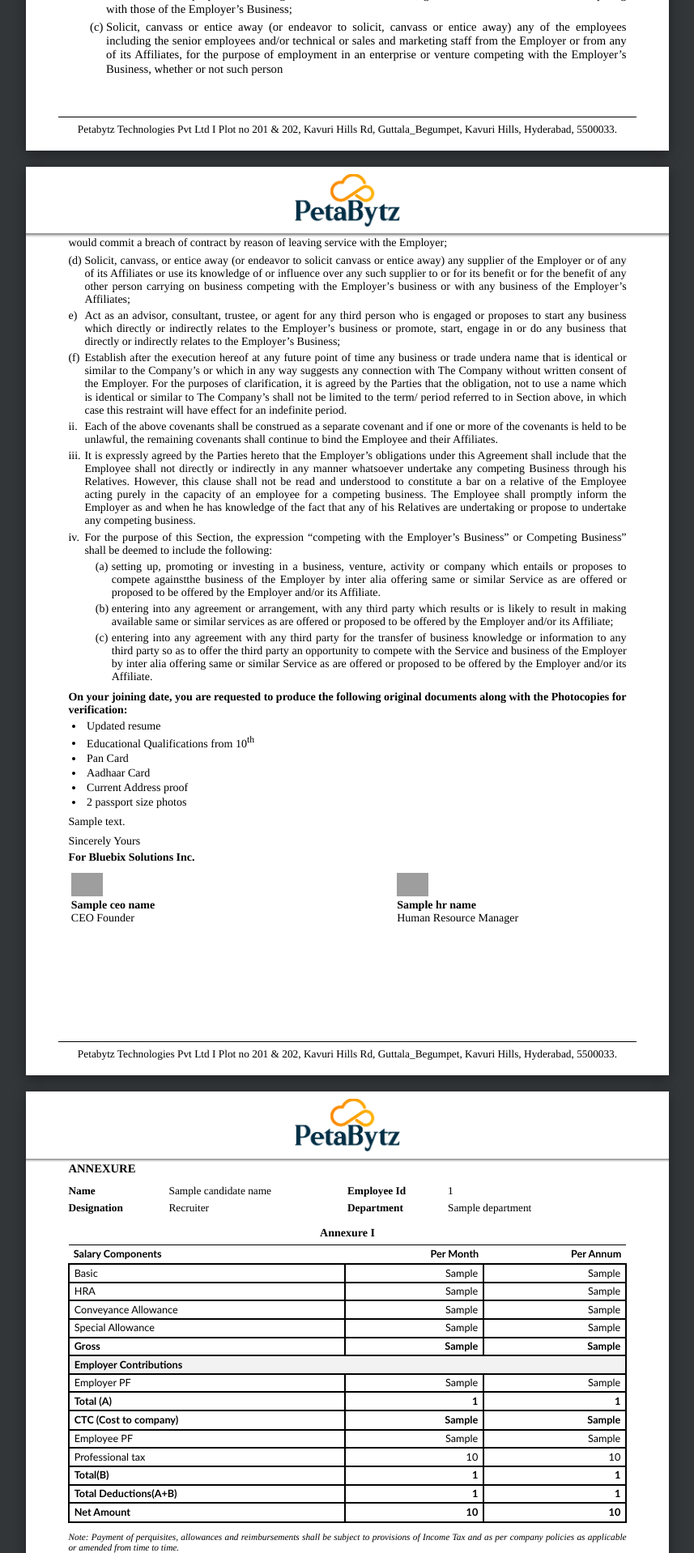
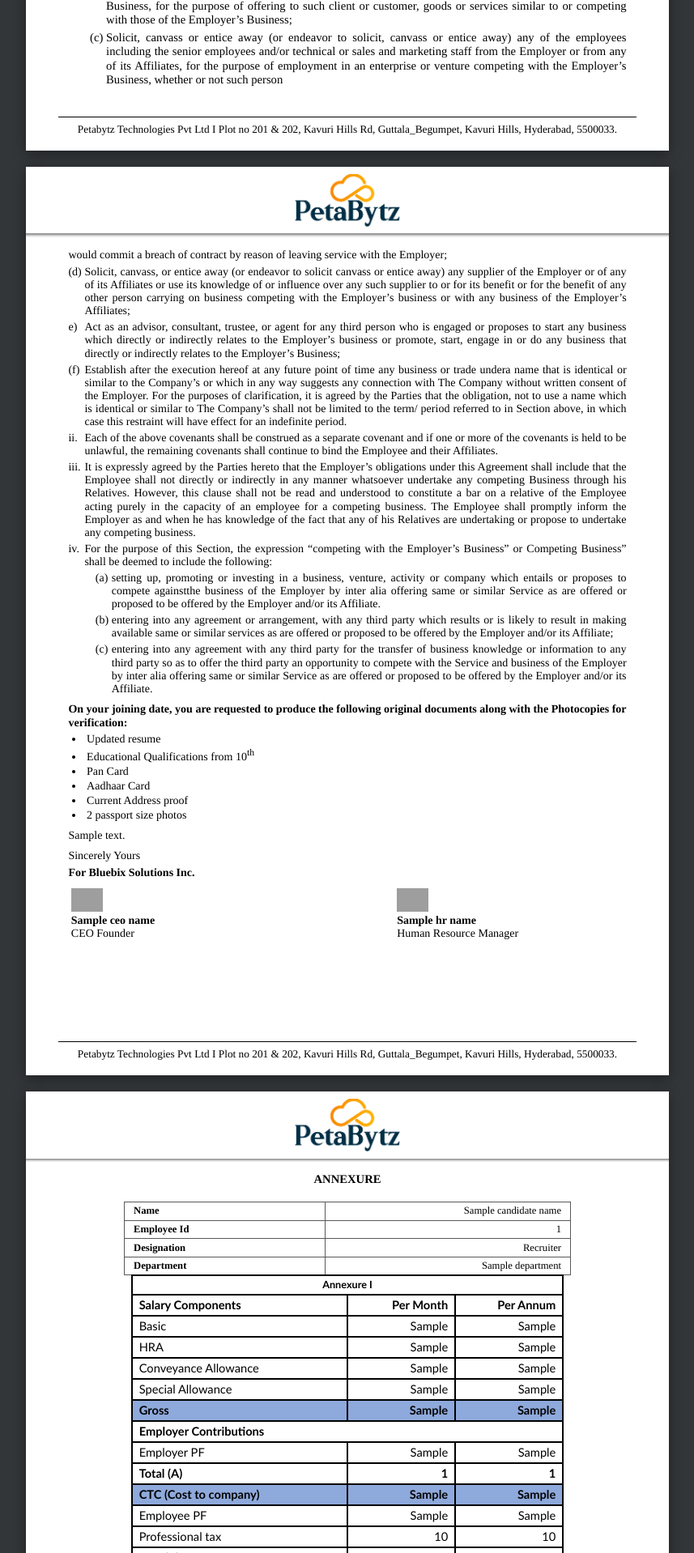
Before and after one commit to sathinathp/Auto-offer, a Flask app: template templates/offer_letters/bluebix_offer.html in a window 1280 px wide. Shown: the part 3242-5160 px from the top of the page at 81% size, without its empty margins (211-1068 px from the left). Run offline with Flask 3, Linux system fonts and the light colour scheme; the template is opened without the code that fills it: most values are stand-ins (such as "Sample title", 1, 10 or a date in 2020); grey boxes are pictures that could not be loaded.

Commit message:
Optimize Page 1 whitespace, update Page 5 Annexure table layout and header background color to #a9d08e

```diff
--- a/app.py
+++ b/app.py
@@ -390,5 +390,5 @@
         return jsonify({'status': 'error', 'message': f'PDF Generation Failed: {str(e)}'}), 500
 
 if __name__ == '__main__':
-    port = int(os.environ.get("PORT", 5001))
+    port = int(os.environ.get("PORT", 5000))
     app.run(host="0.0.0.0", port=port, debug=True)
--- a/static/css/bluebix_offer.css
+++ b/static/css/bluebix_offer.css
@@ -23,10 +23,10 @@
     height: 841.89pt;
     position: relative;
     page-break-after: always;
-    padding-top: 65pt;
+    padding-top: 75pt;
     padding-left: 39.2pt;
     padding-right: 39.2pt;
-    padding-bottom: 35pt;
+    padding-bottom: 45pt;
     font-size: 11pt;
     line-height: 1.18;
     color: #000000;
@@ -92,7 +92,8 @@
     line-height: 1.15;
 }
 p {
-    margin-bottom: 7pt;
+    margin-bottom: 9.5pt;
+    line-height: 1.22;
     text-align: justify;
 }
 .bold {
@@ -291,6 +292,73 @@
 #page-4 ul.bullets li {
     margin-bottom: 1.5pt;
 }
+#page-4 ul.annexure-container {
+    width: 80%;
+    margin: 0 auto;
+}
+
+.candidate-info-table {
+    width: 100%;
+    border-collapse: collapse;
+    margin-bottom: -1px;
+    font-size: 9.5pt;
+}
+
+.candidate-info-table td {
+    border: 1px solid #595959;
+    padding: 2.5pt 8pt;
+}
+
+.candidate-info-table td.label {
+    font-weight: bold;
+    width: 45%;
+}
+
+.candidate-info-table td.value {
+    width: 55%;
+    text-align: right;
+}
+
+.annexure-table {
+    width: 100%;
+    border-collapse: collapse;
+    font-size: 9.5pt;
+}
+
+.annexure-table th, .annexure-table td {
+    border: 1px solid #595959;
+    padding: 2.5pt 6pt;
+}
+
+.annexure-table .annexure-title-row td {
+    text-align: center;
+    font-weight: bold;
+    font-size: 9.5pt;
+    padding: 2.5pt 6pt;
+}
+
+.annexure-table .header-row td {
+    background-color: #a9d08e;
+    color: #000000;
+    font-weight: bold;
+}
+
+.annexure-table .blue-row td {
+    background-color: #8ea9db;
+    font-weight: bold;
+}
+
+.annexure-table .bold-row td {
+    font-weight: bold;
+}
+
+.annexure-note-red {
+    color: #c00000;
+    font-size: 8.5pt;
+    margin-top: 14pt;
+    line-height: 1.25;
+}
+
 #page-4 .signatures-wrapper {
     margin-top: 8pt;
 }
--- a/templates/offer_letters/bluebix_offer.html
+++ b/templates/offer_letters/bluebix_offer.html
@@ -238,115 +238,108 @@
        <img src="static/images/divider.png" class="header-line-img" />
    </div>
    <div class="content">
-       <div class="annexure-header-title bold" style="font-size: 11pt; margin-bottom: 6pt;">ANNEXURE</div>
-       <table class="candidate-info-table" style="width: 100%; margin-bottom: 10pt; font-size: 10pt; border-collapse: collapse;">
+       <div class="annexure-header-title bold center" style="text-align: center; font-weight: bold; font-size: 11pt; margin-bottom: 14pt;">ANNEXURE</div>
+
+       <div class="annexure-container" style="width: 80%; margin: 0 auto;">
+           <table class="candidate-info-table">
                <tr>
-               <td style="width: 18%; font-weight: bold; padding: 2pt 0;">Name</td>
-               <td style="width: 32%; padding: 2pt 0;">{{ candidate_name | default('Bandi Dharani') }}</td>
-               <td style="width: 18%; font-weight: bold; padding: 2pt 0;">Employee Id</td>
-               <td style="width: 32%; padding: 2pt 0;">{{ employee_id | default('BBSHYD0490') }}</td>
+                   <td class="label">Name</td>
+                   <td class="value">{{ candidate_name | default('Bandi Dharani') }}</td>
                </tr>
                <tr>
-               <td style="font-weight: bold; padding: 2pt 0;">Designation</td>
-               <td style="padding: 2pt 0;">{{ designation | default('Recruiter') }}</td>
-               <td style="font-weight: bold; padding: 2pt 0;">Department</td>
-               <td style="padding: 2pt 0;">{{ department | default('US Staffing') }}</td>
+                   <td class="label">Employee Id</td>
+                   <td class="value">{{ employee_id | default('BBSHYD0490') }}</td>
+               </tr>
+               <tr>
+                   <td class="label">Designation</td>
+                   <td class="value">{{ designation | default('Recruiter') }}</td>
+               </tr>
+               <tr>
+                   <td class="label">Department</td>
+                   <td class="value">{{ department | default('US Staffing') }}</td>
                </tr>
            </table>
 
-       <div class="annexure-sub-title bold" style="font-size: 10.5pt; margin-bottom: 4pt; text-align: center;">Annexure I</div>
-       <table class="annexure-table" style="width: 100%; border-collapse: collapse; font-size: 9.5pt; line-height: 1.1;">
-           <thead>
-               <tr style="border-top: 1px solid #000; border-bottom: 1px solid #000;">
-                   <th style="text-align: left; padding: 3pt 4pt; font-weight: bold;">Salary Components</th>
-                   <th style="text-align: right; padding: 3pt 4pt; font-weight: bold;">Per Month</th>
-                   <th style="text-align: right; padding: 3pt 4pt; font-weight: bold;">Per Annum</th>
+           <table class="annexure-table">
+               <tr class="annexure-title-row">
+                   <td colspan="3">Annexure I</td>
                </tr>
-           </thead>
-           <tbody>
-               <tr>
-                   <td style="padding: 2.5pt 4pt;">Basic</td>
-                   <td style="text-align: right; padding: 2.5pt 4pt;">{{ basic_monthly | default(basic_m) | default('15,000') }}</td>
-                   <td style="text-align: right; padding: 2.5pt 4pt;">{{ basic_annual | default(basic_a) | default('1,80,000') }}</td>
+               <tr class="header-row">
+                   <td style="width: 50%;">Salary Components</td>
+                   <td style="text-align: right; width: 25%;">Per Month</td>
+                   <td style="text-align: right; width: 25%;">Per Annum</td>
                </tr>
                <tr>
-                   <td style="padding: 2.5pt 4pt;">HRA</td>
-                   <td style="text-align: right; padding: 2.5pt 4pt;">{{ hra_monthly | default(hra_m) | default('6,000') }}</td>
-                   <td style="text-align: right; padding: 2.5pt 4pt;">{{ hra_annual | default(hra_a) | default('72,000') }}</td>
+                   <td>Basic</td>
+                   <td style="text-align: right;">{{ basic_monthly | default(basic_m) | default('15,000') }}</td>
+                   <td style="text-align: right;">{{ basic_annual | default(basic_a) | default('1,80,000') }}</td>
                </tr>
                <tr>
-                   <td style="padding: 2.5pt 4pt;">Conveyance Allowance</td>
-                   <td style="text-align: right; padding: 2.5pt 4pt;">{{ conveyance_monthly | default(conv_m) | default('6,000') }}</td>
-                   <td style="text-align: right; padding: 2.5pt 4pt;">{{ conveyance_annual | default(conv_a) | default('72,000') }}</td>
+                   <td>HRA</td>
+                   <td style="text-align: right;">{{ hra_monthly | default(hra_m) | default('6,000') }}</td>
+                   <td style="text-align: right;">{{ hra_annual | default(hra_a) | default('72,000') }}</td>
                </tr>
                <tr>
-                   <td style="padding: 2.5pt 4pt;">Special Allowance</td>
-                   <td style="text-align: right; padding: 2.5pt 4pt;">{{ special_allowance_monthly | default(spl_m) | default('3,000') }}</td>
-                   <td style="text-align: right; padding: 2.5pt 4pt;">{{ special_allowance_annual | default(spl_a) | default('36,000') }}</td>
-               </tr>
-               <tr style="font-weight: bold;">
-                   <td style="padding: 2.5pt 4pt;">Gross</td>
-                   <td style="text-align: right; padding: 2.5pt 4pt;">{{ gross_monthly | default(gross_m) | default('30,000') }}</td>
-                   <td style="text-align: right; padding: 2.5pt 4pt;">{{ gross_annual | default(gross_a) | default('3,60,000') }}</td>
-               </tr>
-               <tr style="font-weight: bold; background-color: #f2f2f2;">
-                   <td colspan="3" style="padding: 2.5pt 4pt;">Employer Contributions</td>
+                   <td>Conveyance Allowance</td>
+                   <td style="text-align: right;">{{ conveyance_monthly | default(conv_m) | default('6,000') }}</td>
+                   <td style="text-align: right;">{{ conveyance_annual | default(conv_a) | default('72,000') }}</td>
                </tr>
                <tr>
-                   <td style="padding: 2.5pt 4pt;">Employer PF</td>
-                   <td style="text-align: right; padding: 2.5pt 4pt;">{{ employer_pf_monthly | default('0.00') }}</td>
-                   <td style="text-align: right; padding: 2.5pt 4pt;">{{ employer_pf_annual | default('0') }}</td>
+                   <td>Special Allowance</td>
+                   <td style="text-align: right;">{{ special_allowance_monthly | default(spl_m) | default('3,000') }}</td>
+                   <td style="text-align: right;">{{ special_allowance_annual | default(spl_a) | default('36,000') }}</td>
                </tr>
-               <tr style="font-weight: bold;">
-                   <td style="padding: 2.5pt 4pt;">Total (A)</td>
-                   <td style="text-align: right; padding: 2.5pt 4pt;">{{ total_a_monthly | default('0') }}</td>
-                   <td style="text-align: right; padding: 2.5pt 4pt;">{{ total_a_annual | default('0') }}</td>
+               <tr class="blue-row">
+                   <td>Gross</td>
+                   <td style="text-align: right;">{{ gross_monthly | default(gross_m) | default('30,000') }}</td>
+                   <td style="text-align: right;">{{ gross_annual | default(gross_a) | default('3,60,000') }}</td>
                </tr>
-               <tr style="font-weight: bold; border-top: 1px solid #000; border-bottom: 1px solid #000;">
-                   <td style="padding: 3pt 4pt;">CTC (Cost to company)</td>
-                   <td style="text-align: right; padding: 3pt 4pt;">{{ ctc_monthly | default(ctc_m) | default('30,000') }}</td>
-                   <td style="text-align: right; padding: 3pt 4pt;">{{ ctc_annual | default(ctc_a) | default('3,60,000') }}</td>
+               <tr class="bold-row">
+                   <td colspan="3">Employer Contributions</td>
                </tr>
                <tr>
-                   <td style="padding: 2.5pt 4pt;">Employee PF</td>
-                   <td style="text-align: right; padding: 2.5pt 4pt;">{{ employee_pf_monthly | default('0.00') }}</td>
-                   <td style="text-align: right; padding: 2.5pt 4pt;">{{ employee_pf_annual | default('0') }}</td>
+                   <td>Employer PF</td>
+                   <td style="text-align: right;">{{ employer_pf_monthly | default('0.00') }}</td>
+                   <td style="text-align: right;">{{ employer_pf_annual | default('0') }}</td>
+               </tr>
+               <tr class="bold-row">
+                   <td>Total (A)</td>
+                   <td style="text-align: right;">{{ total_a_monthly | default('0') }}</td>
+                   <td style="text-align: right;">{{ total_a_annual | default('0') }}</td>
+               </tr>
+               <tr class="blue-row">
+                   <td>CTC (Cost to company)</td>
+                   <td style="text-align: right;">{{ ctc_monthly | default(ctc_m) | default('30,000') }}</td>
+                   <td style="text-align: right;">{{ ctc_annual | default(ctc_a) | default('3,60,000') }}</td>
                </tr>
                <tr>
-                   <td style="padding: 2.5pt 4pt;">Professional tax</td>
-                   <td style="text-align: right; padding: 2.5pt 4pt;">{{ professional_tax_monthly | default('200') }}</td>
-                   <td style="text-align: right; padding: 2.5pt 4pt;">{{ professional_tax_annual | default('2,400') }}</td>
+                   <td>Employee PF</td>
+                   <td style="text-align: right;">{{ employee_pf_monthly | default('0.00') }}</td>
+                   <td style="text-align: right;">{{ employee_pf_annual | default('0') }}</td>
                </tr>
-               <tr style="font-weight: bold;">
-                   <td style="padding: 2.5pt 4pt;">Total(B)</td>
-                   <td style="text-align: right; padding: 2.5pt 4pt;">{{ total_b_monthly | default('2,000') }}</td>
-                   <td style="text-align: right; padding: 2.5pt 4pt;">{{ total_b_annual | default('24,000') }}</td>
+               <tr>
+                   <td>Professional tax</td>
+                   <td style="text-align: right;">{{ professional_tax_monthly | default('200') }}</td>
+                   <td style="text-align: right;">{{ professional_tax_annual | default('2,400') }}</td>
                </tr>
-               <tr style="font-weight: bold;">
-                   <td style="padding: 2.5pt 4pt;">Total Deductions(A+B)</td>
-                   <td style="text-align: right; padding: 2.5pt 4pt;">{{ total_deductions_monthly | default('2,000') }}</td>
-                   <td style="text-align: right; padding: 2.5pt 4pt;">{{ total_deductions_annual | default('24,000') }}</td>
+               <tr class="bold-row">
+                   <td>Total(B)</td>
+                   <td style="text-align: right;">{{ total_b_monthly | default('2000') }}</td>
+                   <td style="text-align: right;">{{ total_b_annual | default('24,000') }}</td>
                </tr>
-               <tr style="font-weight: bold; border-top: 1px solid #000; border-bottom: 1px solid #000;">
-                   <td style="padding: 3pt 4pt;">Net Amount</td>
-                   <td style="text-align: right; padding: 3pt 4pt;">{{ net_salary_monthly | default('28,000') }}</td>
-                   <td style="text-align: right; padding: 3pt 4pt;">{{ net_salary_annual | default('3,36,000') }}</td>
+               <tr class="bold-row">
+                   <td>Total Deductions(A+B)</td>
+                   <td style="text-align: right;">{{ total_deductions_monthly | default('2,000') }}</td>
+                   <td style="text-align: right;">{{ total_deductions_annual | default('24000') }}</td>
                </tr>
-           </tbody>
+               <tr class="blue-row">
+                   <td>Net Amount</td>
+                   <td style="text-align: right;">{{ net_salary_monthly | default('28,000') }}</td>
+                   <td style="text-align: right;">{{ net_salary_annual | default('3,36,000') }}</td>
+               </tr>
            </table>
-       <p class="table-note" style="margin-top: 8pt; font-size: 8.5pt; font-style: italic;">Note: Payment of perquisites, allowances and reimbursements shall be subject to provisions of Income Tax and as per company policies as applicable or amended from time to time.</p>
 
-       <div class="signatures-wrapper" style="margin-top: 16pt;">
-           <div class="sig-col-left">
-               <img src="{{ sig_ceo_path | default('static/images/sig_ceo.png') }}" class="sig-img" />
-               <div class="sig-name-with-img bold">{{ ceo_name | default('Sanjay Kumar') }}</div>
-               <div class="sig-title">CEO Founder</div>
-           </div>
-           <div class="sig-col-right">
-               <img src="{{ sig_hr_path | default('static/images/sig_hr.png') }}" class="sig-img" />
-               <div class="sig-name-with-img bold">{{ hr_name | default('Askani David Raj') }}</div>
-               <div class="sig-title">Human Resource Manager</div>
-           </div>
+           <p class="annexure-note-red">Note: Payment of perquisites, allowances and reimbursements shall be subject to provisions of Income Tax and as per company policies as applicable or amended from time to time.</p>
        </div>
    </div>
    <div class="footer">
```
Lines whose indentation alone changed are shown as unchanged.
